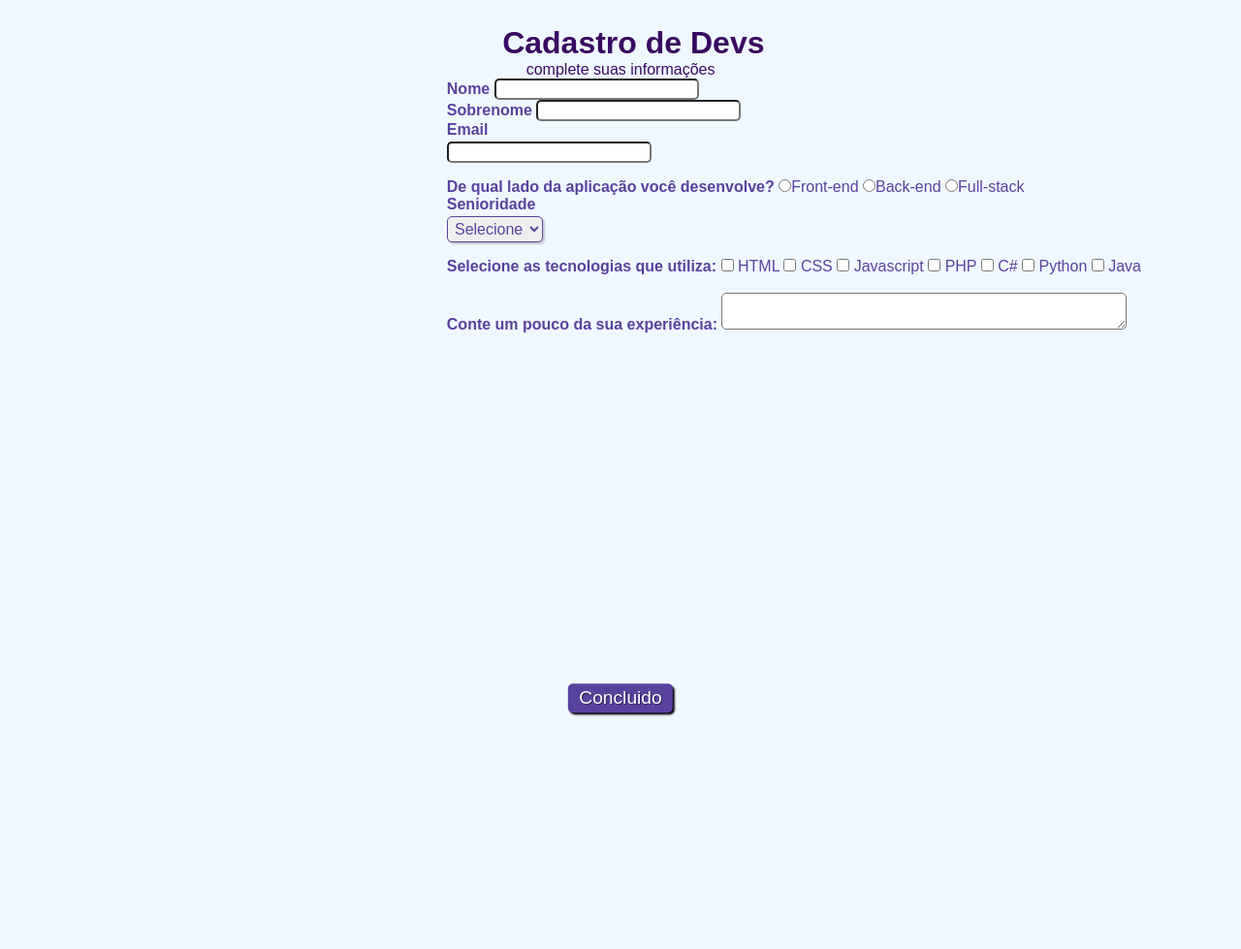
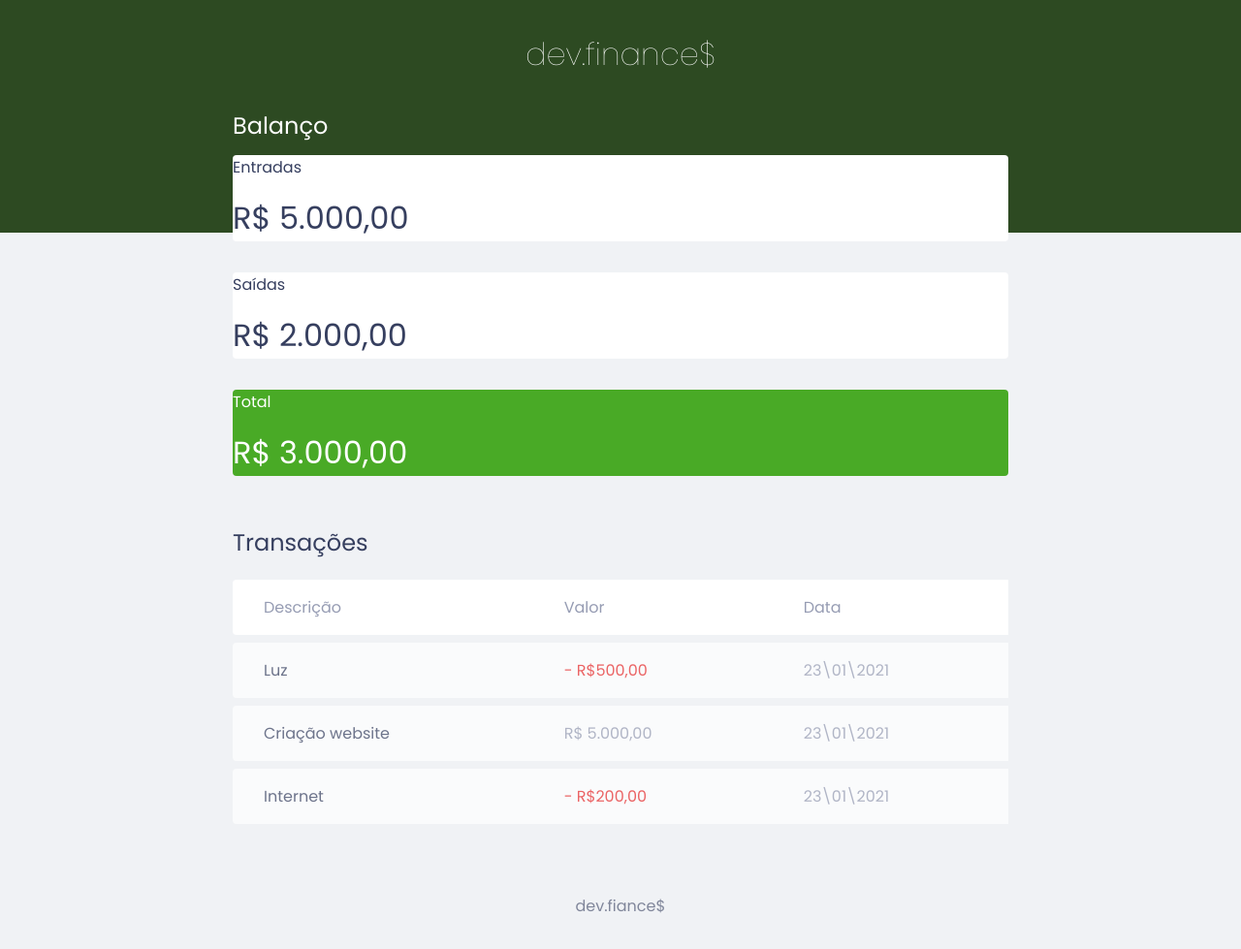
Before and after one commit to Jefroll/jefroll.github.io, a plain HTML site: page index.html in a window 1280 px wide. Shown: the whole page at 97% size. Before the commit the page ends 800 px from the top, so only its background shows below. Drawn offline with Linux system fonts and the light colour scheme.

Commit message:
atualizações
manter a maratona principal  do discover no site

```diff
--- a/formulario.css
+++ /dev/null
@@ -1,102 +0,0 @@
-*{
-    margin: 0;
-    padding: 0;
-}
-
-#titulo{
-    font-family: sans-serif;
-    color: #380861;
-    margin-left: 7%;
-}
-
-#subtitulo{
-    font-family: sans-serif;
-    color: #380b61;
-    margin-left: 10%;
-}
-
-
-#checkbox {
-    display: inline-block;
-}
-
-fieldset {
-    border: 0;
-}
-
-body{
-    background: #f0f8ff;
-    font-family: sans-serif;
-    font-size: 1em;
-    color: #59429d;
-    margin-left: 36%;
-    margin-top: 2%;
-    justify-content: center;
-}
-
-input, select, textarea,button{
-    font-family: sans-serif;
-    font-size: 1em;
-    color: #59429d;
-    border-radius: 5px;
-}
-
-.grupo:after{
-    clear: both;
-}
-
-.campo{
-    margin-bottom: 1em;
-}
-
-.campo label{
-    margin-bottom: 0.2em;
-    color: #59429d;
-    display: block;
-}
-
-fieldset.grupo .campo{
-    float: left;
-    margin-right: 1em;
-}
-
-.campo input[type="text"], .campos input[type="email"], .campo select, .campo textarea{
-    padding: 0.2em;
-    border: 1px solid #59429d;
-    box-shadow: 2px 2px 2px rgba(0,0,0,0.2);
-    display: block;
-}
-
-.campo select option{
-    padding-right: 1em;
-}
-
-.campo input:focus .campos select:focus, .campos textarea:focus{
-    background: #e0e0f8;
-}
-
-.botao{
-    font-size: 1.2em;
-    background: #59429d;
-    border: 0;
-    margin-bottom: 1em;
-    color: #ffffff;
-    padding: 0.2em 0.6em;
-    box-shadow: 2px 2px 2px rgba(0,0,0,2);
-    text-shadow: 1px 1px 1px rgba(0,0,0,0.5);
-    position: absolute;
-    top: 90%;
-    left: 50%;
-    margin-right: -50%;
-    transform: translate(-50%, -50%);
-}
-
-.botao:hover{
-    background: #ccbdff;
-    box-shadow: inset 2px 2px 2px rgba(0,0,0,0.2);
-    text-shadow: none;
-}
-
-.botao, select{
-    cursor: pointer;
-}
--- a/index.html
+++ b/index.html
@@ -3,85 +3,70 @@
 <head>
     <meta charset="UTF-8">
     <meta name="viewport" content="width=device-width, initial-scale=1.0">
-    <link rel="stylesheet" type="text/css" href="formulario.css" media="">
-    <title>Cadastro</title>
+    <title>dev.finance $</title>
+
+    <link rel ="stylesheet"  href="style.css">
+    <link rel="preconnect" href="https:fonts.gstatic.com">
+    <link href="https://fonts.googleapis.com/css2?family=Poppins:ital,wght@0,100;0,400;0,700;1,100;1,400;1,700&display=swap" rel="stylesheet">
 </head>
 <body>
-    <div>
-        <h1 id="titulo">Cadastro de Devs</h1>
-        <p id="subtitulo">complete suas informações</p>
-    </div>
+    <header>
+        <h1 id="logo">dev.finance$</h1>
+        </header>
 
-    <form>
-        <fieldset class="grupo">
-            <div>
-                <label for="nome"><strong>Nome</strong></label>
-                <input type="text" name="nome" id="nome" required>
-            </div>
+        <main class="container">
+            <section id="balance">
+                <h2>Balanço</h2>
 
-            <div>
-                <label for="sobrenome"><strong>Sobrenome</strong></label>
-                <input type="text" name="sobrenome" id="sobrenome" required>
-            </div>
-        </fieldset>
+                <div class="card">
+                    <h3>Entradas</h3>
+                    <p>R$ 5.000,00</p>
+                </div>
 
-        <div class="campo">
-            <label for="email"><strong>Email</strong></label>
-            <input type="email" name="email" id="email" required>
-        </div>
+                <div class="card">
+                    <h3>Saídas</h3>
+                    <p>R$ 2.000,00</p>
+                </div>
 
-        <div>
-            <label><strong> De qual lado da aplicação você desenvolve?</strong></label>
-            <label>
-                <input type="radio" name="devweb" value="frontend" >Front-end
-            </label>
-            <label>
-                <input type="radio" name="devweb" value="backend">Back-end
-            </label>
-            <label>
-                <input type="radio" name="devweb" value="fullstack">Full-stack
-            </label>
-        </div>
-        <div class="campo">
-            <label for="senioridade"><strong>Senioridade</strong></label>
-            <select id="senioridade" required>
-                <option selected disabled value="">Selecione</option>
-                <option>Júnior</option>
-                <option>Pleno</option>
-                <option>Sênior</option>
-            </select>
+                <div class="card total">
+                    <h3>Total</h3>
+                    <p>R$ 3.000,00</p>
+                </div>
 
-        </div>
-        <fieldset class="grupo">
-            <div id="checkbox">
-                <label><strong>Selecione as tecnologias que utiliza:</strong></label>
-                <input type="checkbox" id="tecnologial" name="tecnologial" value="HTML">
-                <label for="tecnologial">HTML</label>
-                <input type="checkbox" id="tecnologial" name="tecnologial" value="CSS">
-                <label for="tecnologial">CSS</label>
-                <input type="checkbox" id="tecnologial" name="tecnologial" value="Javascript">
-                <label for="tecnologial">Javascript</label>
-                <input type="checkbox" id="tecnologial" name="tecnologial"value="PHP">
-                <label for="tecnologial">PHP</label>
-                <input type="checkbox" id="tecnologial" name="tecnologial" value="C#">
-                <label for="tecnologial">C#</label>
-                <input type="checkbox" id="tecnologial" name="tecnologial" value="Python">
-                <label for="tecnologial">Python</label>
-                <input type="checkbox" id="tecnologial" name="tecnologial" value="Java">
-                <label for="tecnologial">Java</label>
-            </div>
-        </fieldseta>
+            </section>
 
-        <div>
-            <br>
-            <label for="experiencia"><strong>Conte um pouco da sua experiência:</strong></label>
-            <textarea row="6" style="width: 26em" id="experiencia" name="experiencia"></textarea>
-        </div>
-
-        <button class="botao" type="submit" onsubmit="">Concluido</button>
+            <section id="transaction">
+                <h2>Transações</h2>
+                <table id="data-table">
+                    <thead>
+                        <tr>
+                            <th>Descrição</th>
+                            <th>Valor</th>
+                            <th>Data</th>
+                        </tr>
+                    </thead>
+                    <tbody>
+                        <tr>
+                            <td class="description">Luz</td>
+                            <td class="expense">- R$500,00</td>
+                            <td class="date">23\01\2021</td>
+                        </tr>
+                        <tr>
+                            <td class="description">Criação website</td>
+                            <td classs="income">R$ 5.000,00</td>
+                            <td class="date">23\01\2021</td>
+                        </tr>
+                        <tr>
+                            <td class="description">Internet</td>
+                            <td class="expense">- R$200,00</td>
+                            <td class="date">23\01\2021</td>
+                        </tr>
+                    </tbody>
+                </table>
+            </section>
+        </main>
 
 
-
-    </form>
-</body>
+        <footer><p>dev.fiance$</p></footer>
+    </body>
 </html>
--- /dev/null
+++ b/style.css
@@ -0,0 +1,135 @@
+/* Global =================== */
+:root {
+    --dark-blue: #363f5f;
+}
+
+*{
+    margin: 0;
+    padding: 0;
+    box-sizing: border-box;
+}
+
+body {
+    background: #f0f2f5;
+    font-family :'Poppins', sans-serif
+}
+
+.container{
+    width: min(90vw, 800px);
+    margin:auto;
+}
+
+/* Titles ==========*/
+h2{
+    margin-top: 3.2rem;
+    margin-bottom: 0.8rem;
+    color: var(--dark-blue);
+
+    font-weight: normal;
+}
+
+
+/* Header ============*/
+header{
+    background: #2d4a22;
+    padding: 2rem 0 10rem;
+    text-align: center;
+}
+
+#logo {
+    color:#fff;
+    font-weight: 100;
+}
+
+/* Balance======*/
+#balance {
+    margin-top: -8rem;
+}
+
+#balance h2 {
+    color:white;
+    margin-top:0;
+}
+
+/* Cards ==============*/
+.card {
+    background: white;
+    padding: 1.5rem 2 rem;
+    border-radius: 0.25rem;
+
+    margin-bottom: 2rem;
+
+    color: var(--dark-blue);
+}
+
+.card h3 {
+    font-weight: normal;
+    font-size: 1rem;
+}
+
+.card p {
+    font-size:2rem;
+    line-height:3rem;
+
+    margin-top:1rem;
+}
+
+.card.total {
+    background: #49AA26;
+    color: white;
+}
+
+/* Table ========= */
+#data-table {
+    width: 100%;
+    border-spacing: 0 0.5rem;
+    color: #969cb3;
+}
+
+table thead tr th:first-child,
+table tbody tr td:first-child{
+    border-radius:0.25rem 0 0 0.25rem;
+}
+
+table thead th {
+    background: white;
+
+    font-weight: normal;
+    padding: 1rem 2rem;
+
+    text-align: left;
+}
+
+table tbody tr {
+    opacity: 0.7
+}
+
+table tbody tr:hover {
+    opacity:1
+}
+
+table tbody td{
+    background:white;
+    padding: 1rem 2rem;
+}
+
+td.description{
+    color: var(--dark-blue);
+}
+
+td.income {
+    color: #12a454;
+}
+
+td.expense {
+    color: #e92929;
+}
+
+/* Footer ==============*/
+footer {
+    text-align: center;
+    padding: 4rem 0 2rem;
+    color: var(--dark-blue);
+
+    opacity: 0.6;
+}
```
Also changed, not shown: 1 other file.
